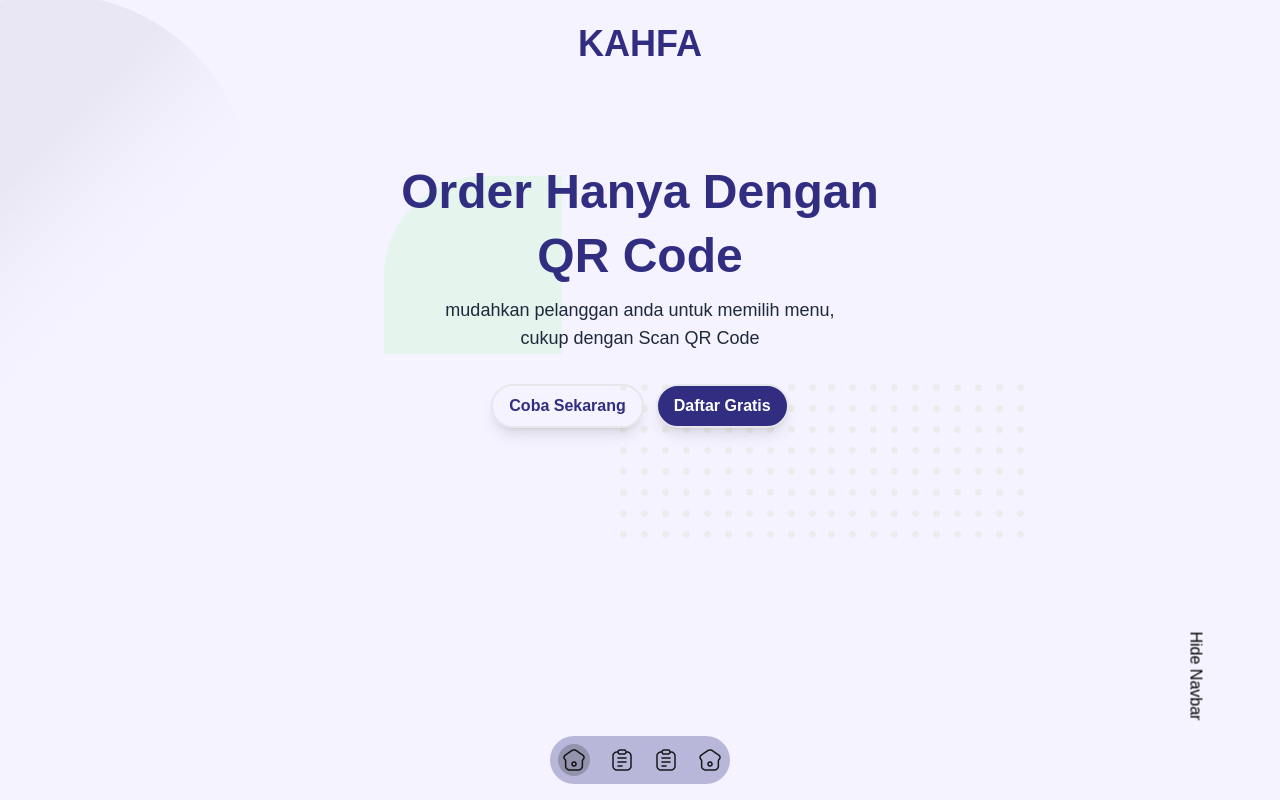
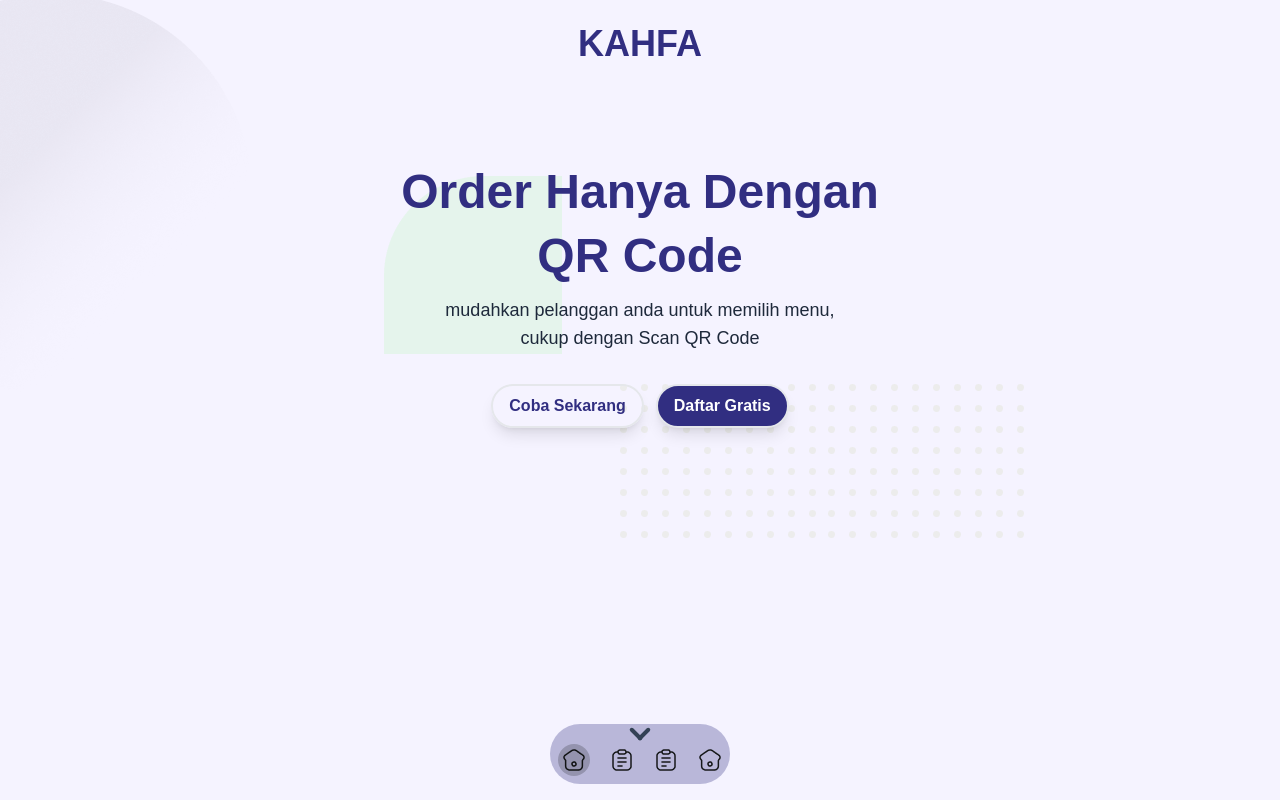
Before and after one commit to mizabun/Kafa-web, a React (Create React App) app: page / in a window 1280 px wide. Shown: the top 800 px of the page. Built offline with nearby package versions, Linux system fonts and the light colour scheme.

Commit message:
transisi navbar

```diff
--- a/src/components/nav/nav.js
+++ b/src/components/nav/nav.js
@@ -8,10 +8,15 @@ export default function Navbar() {
     return (
         <>
             <nav>
-                {
-                    show ?
-                        <div className='block left-2/4 -translate-x-2/4 fixed bottom-4'>
-                            <div className='bg-indigo-900 bg-opacity-30 rounded-full p-2 space-x-5 flex items-center'>
+                <div className={`${show ? '' : 'transform translate-y-14'} block left-2/4 -translate-x-2/4 fixed bottom-4 transition-transform duration-1000`}>
+                    <div className=' rounded-full bg-indigo-900 bg-opacity-30 '>
+                        <div className='flex justify-center' onClick={() => setShow(!show)}>
+                            <div className={`${show ? '' : 'rotate-180 translate-y-2/3 '} flex justify-center pt-2 transition duration-1000`}>
+                                <div className='h-1 w-4 rounded-md bg-slate-700 rotate-45'></div>
+                                <div className='h-1 w-4 rounded-md bg-slate-700 -rotate-45 -ml-2'></div>
+                            </div>
+                        </div>
+                        <div className='flex items-center space-x-5 p-2'>
                             <a href='#header' onClick={() => setActiveNav('#')} className={activeNav === '#' ? 'bg-black bg-opacity-20 rounded-full p-1' : ''}>
                                 <img src={home} alt='' className='mix-blend-color-burn' />
                             </a>
@@ -26,11 +31,8 @@ export default function Navbar() {
                             </a>
                         </div>
                     </div>
-                        : null
-                }
+                </div>
             </nav >
-            <button onClick={() => setShow(false)} className={show === false ? 'hidden' : 'block right-10 rotate-90  fixed bottom-28'}>Hide Navbar</button>
-            <button onClick={() => setShow(true)} className={show === true ? 'hidden' : 'block right-9 rotate-90 fixed bottom-28'}>Show Navbar</button>
         </>
     )
 }
```
Lines whose indentation alone changed are shown as unchanged.
